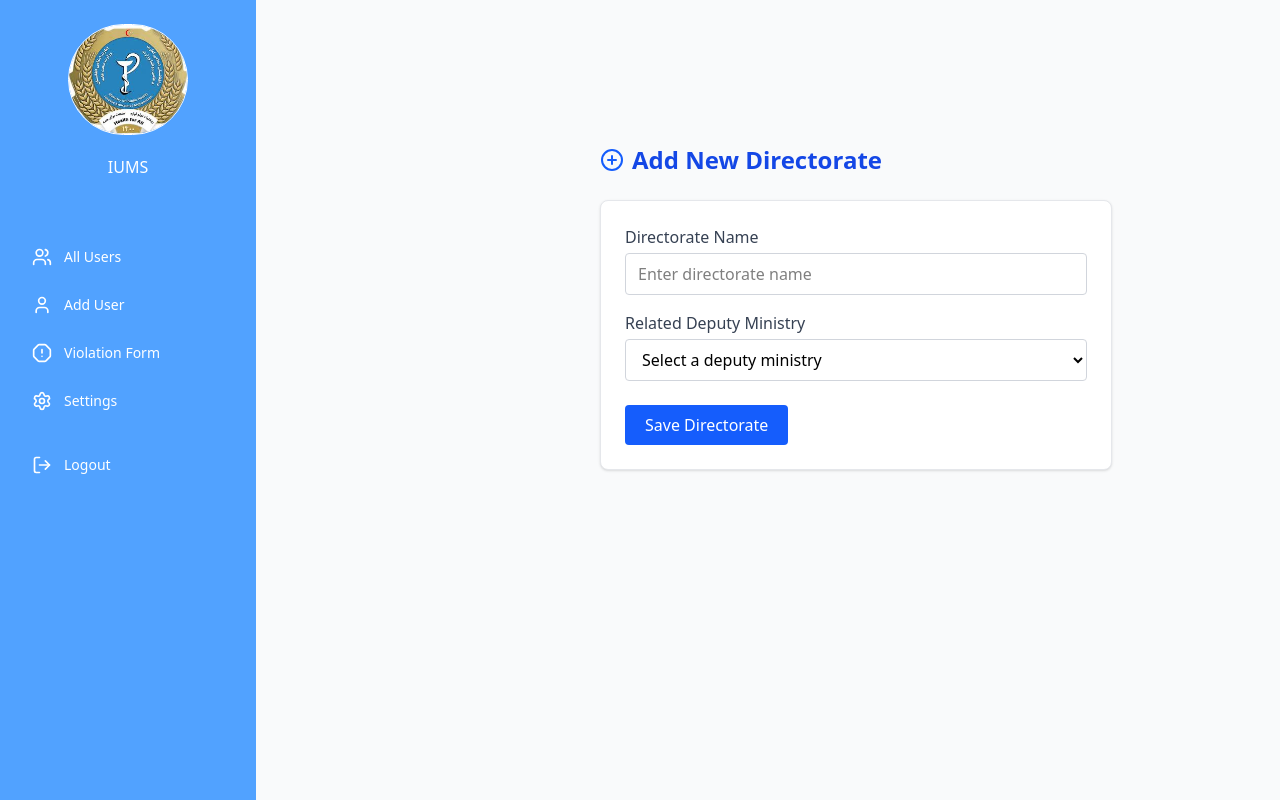
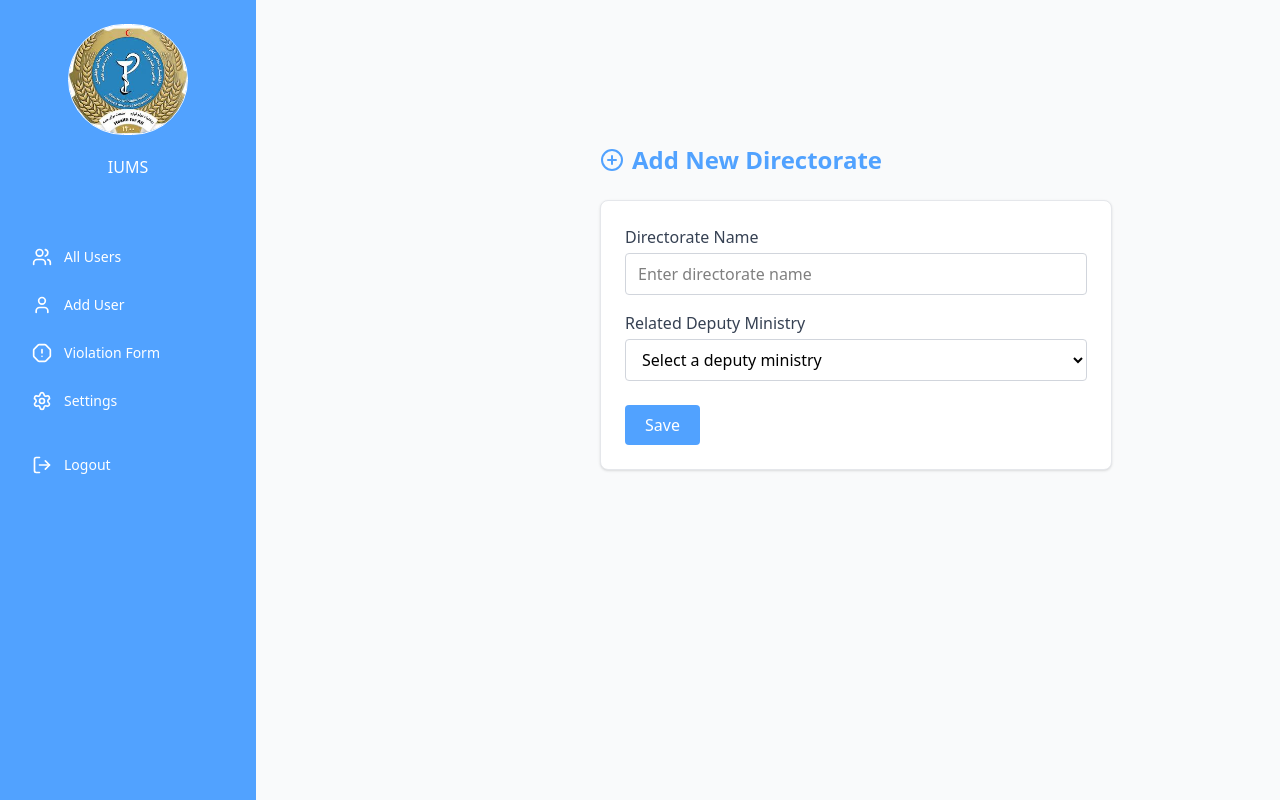
Before and after one commit to fiafghan/internet-users-ms-frontend, a React (Vite) app: page /newdirectorate in a window 1280 px wide. Built offline with nearby package versions, Linux system fonts and the light colour scheme; data requests are answered from the project's data file.

Commit message:
the colors in new directorate page was changed to blue-400!

```diff
--- a/src/NewDirectorate.tsx
+++ b/src/NewDirectorate.tsx
@@ -53,8 +53,8 @@ export default function NewDirectorate() {
 
       <div className="flex-1 p-6 ml-80 mt-30">
         <div className="flex items-center gap-2 mb-6">
-          <PlusCircle className="text-blue-600 w-6 h-6" />
-          <h1 className="text-2xl font-bold text-blue-700">Add New Directorate</h1>
+          <PlusCircle className="text-blue-400 w-6 h-6" />
+          <h1 className="text-2xl font-bold text-blue-400">Add New Directorate</h1>
         </div>
 
         {success && (
@@ -105,9 +105,9 @@ export default function NewDirectorate() {
 
           <button
             type="submit"
-            className="bg-blue-600 hover:bg-blue-700 text-white font-medium px-5 py-2 rounded transition"
+            className="bg-blue-400 hover:bg-blue-300 text-white font-medium px-5 py-2 rounded transition"
           >
-            Save Directorate
+            Save
           </button>
         </form>
       </div>
```
